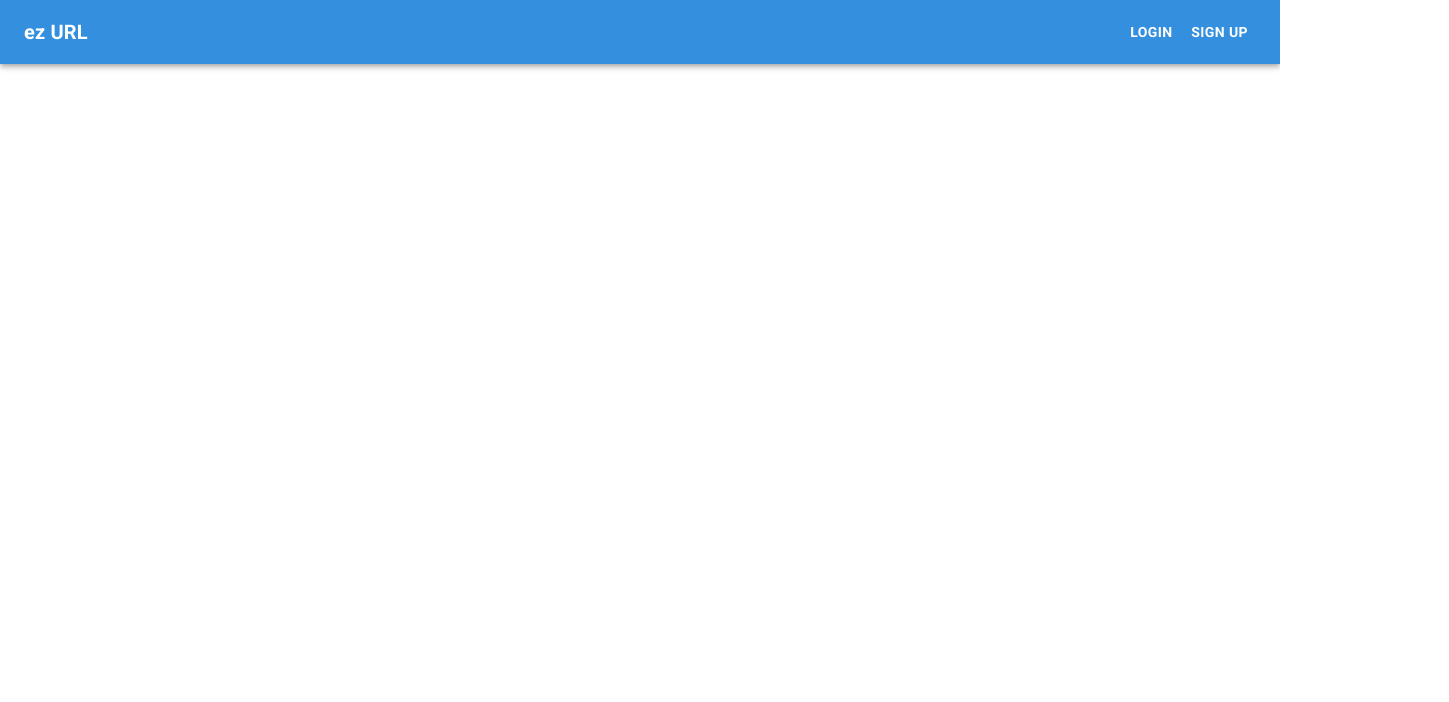
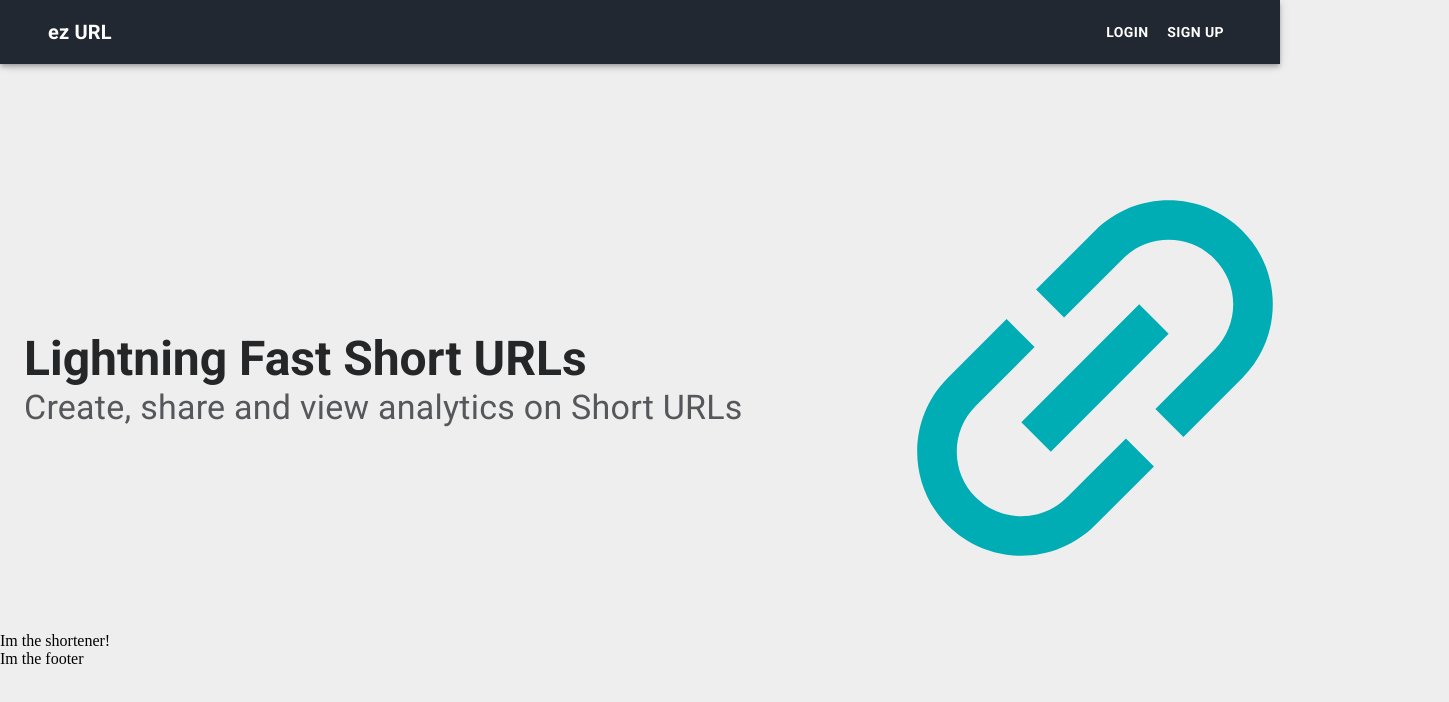
Before and after one commit to ericellb/Lightning-Link, a React (Create React App) app in the folder client/: page / in a window 1280 px wide. Shown: the top 702 px of the page, 1449 px wide, since content can reach past the window. Built offline with nearby package versions, Linux system fonts and the light colour scheme.

Commit message:
Hero Component

```diff
--- a/client/src/components/App/index.tsx
+++ b/client/src/components/App/index.tsx
@@ -28,14 +28,13 @@ const theme = createMuiTheme({
     },
     MuiSnackbarContent: {
       root: {
-        backgroundColor: '#202225',
+        backgroundColor: '#2a5bd7',
         color: 'white'
       }
     },
     MuiAppBar: {
       colorPrimary: {
-        backgroundColor: '#3490de',
-        position: 'absolute'
+        backgroundColor: '#222831'
       }
     }
   },
--- a/client/src/components/App/style.css
+++ b/client/src/components/App/style.css
@@ -1,3 +1,4 @@
 body {
   margin: 0;
+  background: #eeeeee;
 }
--- a/client/src/components/Header/index.tsx
+++ b/client/src/components/Header/index.tsx
@@ -1,5 +1,5 @@
 import React from 'react';
-import { AppBar, Toolbar, IconButton, Typography, Button, makeStyles } from '@material-ui/core';
+import { AppBar, Toolbar, IconButton, Typography, Button, makeStyles, Container } from '@material-ui/core';
 import MenuIcon from '@material-ui/icons/Menu';
 
 const useStyles = makeStyles(theme => ({
@@ -18,8 +18,8 @@ export default function Header() {
   const classes = useStyles({});
 
   return (
-    <div>
-      <AppBar position="static">
+    <AppBar position="sticky">
+      <Container>
         <Toolbar>
           <Typography variant="h6" className={classes.title}>
             ez URL
@@ -27,7 +27,7 @@ export default function Header() {
           <Button color="inherit">Login</Button>
           <Button color="inherit">Sign Up</Button>
         </Toolbar>
-      </AppBar>
-    </div>
+      </Container>
+    </AppBar>
   );
 }
--- a/client/src/components/Hero/index.tsx
+++ b/client/src/components/Hero/index.tsx
@@ -1,5 +1,60 @@
 import React from 'react';
+import { Grid, makeStyles, Container, Typography, Avatar } from '@material-ui/core';
+import { InsertLink } from '@material-ui/icons';
+
+const useStyles = makeStyles(theme => ({
+  gridContainer: {
+    marginTop: '4em'
+  },
+  flex: {
+    display: 'flex',
+    flexWrap: 'wrap'
+  },
+  gridTitle: {
+    display: 'flex',
+    alignItems: 'center',
+    justifyContent: 'center',
+    flexWrap: 'wrap'
+  },
+  inlineText: {
+    display: 'inline'
+  },
+  title: {
+    fontWeight: 900,
+    color: '#252628'
+  },
+  subtitle: {
+    fontWeight: 400,
+    color: '#56575b'
+  },
+  linkImage: {
+    height: '500px',
+    width: '500px',
+    transform: 'rotate(135deg)',
+    color: '#00adb5'
+  }
+}));
 
 export default function Hero() {
-  return <div>Im a hero image</div>;
+  const classes = useStyles({});
+
+  return (
+    <Container>
+      <Grid container className={classes.gridContainer}>
+        <Grid item xs={8} className={classes.gridTitle}>
+          <div className={classes.flex}>
+            <Typography variant="h3" className={classes.inlineText + ' ' + classes.title}>
+              Lightning Fast Short URLs
+            </Typography>
+            <Typography variant="h4" className={classes.inlineText + ' ' + classes.subtitle}>
+              Create, share and view analytics on Short URLs
+            </Typography>
+          </div>
+        </Grid>
+        <Grid item xs={4}>
+          <InsertLink className={classes.linkImage}></InsertLink>
+        </Grid>
+      </Grid>
+    </Container>
+  );
 }
```
Also changed, not shown: client/public/shortener.png (added).
